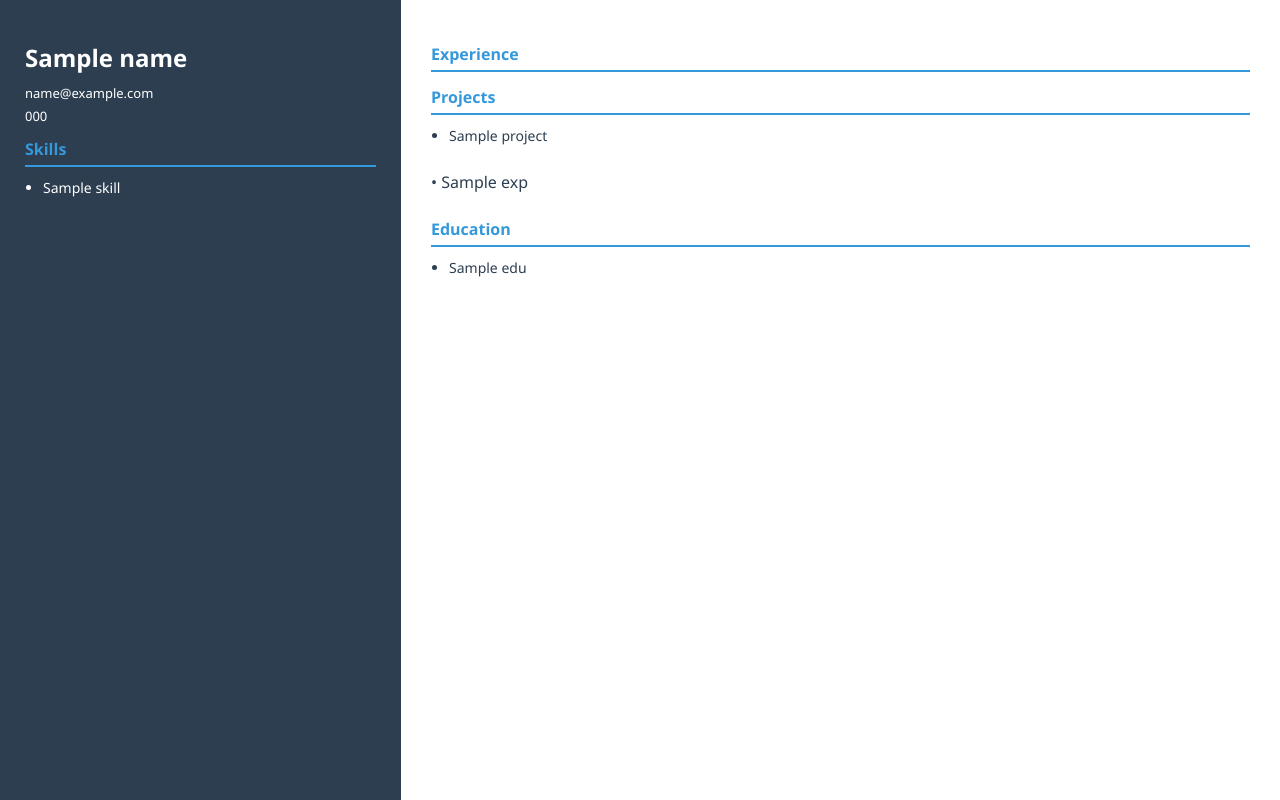
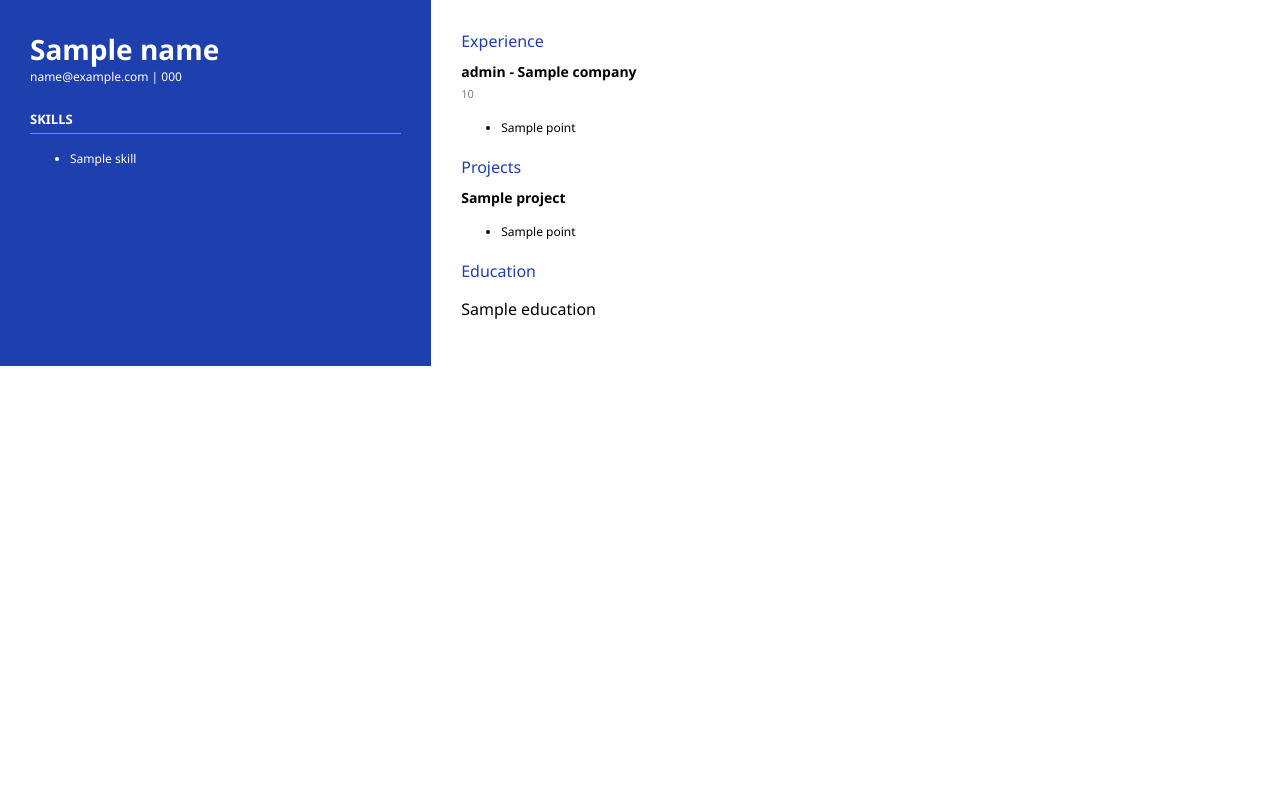
Before and after one commit to nishant931593-billionaire/ai-resume-builder, a Python web app: template backend/templates/modern.html in a window 1280 px wide. Run offline with Jinja, Linux system fonts and the light colour scheme; the template is opened without the code that fills it: most values are stand-ins (such as "Sample title", 1, 10 or a date in 2020).

Commit message:
change templates

```diff
--- a/backend/templates/modern.html
+++ b/backend/templates/modern.html
@@ -1,126 +1,137 @@
 <!DOCTYPE html>
 <html>
 <head>
+<meta charset="UTF-8">
 <style>
 body {
+  margin: 0;
   font-family: 'Segoe UI', sans-serif;
-  margin: 0;
-  color: #2c3e50;
 }
 
 .container {
   display: flex;
-  min-height: 100vh;
 }
 
-/* LEFT SIDEBAR */
+/* LEFT */
 .left {
-  width: 30%;
-  background: #2c3e50;
+  width: 32%;
+  background: #1e40af;
   color: white;
-  padding: 25px;
+  padding: 30px;
 }
 
-.left h1 {
-  margin-bottom: 10px;
-  font-size: 24px;
+.name {
+  font-size: 28px;
+  font-weight: bold;
 }
 
-.left p {
-  font-size: 13px;
-  margin: 5px 0;
+.contact {
+  font-size: 12px;
+  margin-bottom: 20px;
 }
 
-/* RIGHT CONTENT */
-.right {
-  width: 70%;
-  padding: 30px;
-  background: #fff;
-}
-
-/* SECTION */
 .section {
-  margin-bottom: 25px;
+  margin-top: 25px;
 }
 
 .section h2 {
+  font-size: 13px;
+  text-transform: uppercase;
+  border-bottom: 1px solid rgba(255,255,255,0.4);
+  padding-bottom: 5px;
+}
+
+.section li {
+  font-size: 12px;
+  margin-bottom: 6px;
+}
+
+/* RIGHT */
+.right {
+  width: 68%;
+  padding: 30px;
+}
+
+.title {
+  color: #1e40af;
   font-size: 16px;
-  color: #3498db;
-  border-bottom: 2px solid #3498db;
-  padding-bottom: 5px;
   margin-bottom: 10px;
 }
 
-/* LIST STYLING */
-ul {
-  padding-left: 18px;
+.job {
+  margin-bottom: 20px;
+}
+
+.job h3 {
+  font-size: 14px;
   margin: 0;
 }
 
-li {
-  margin-bottom: 8px;
-  font-size: 14px;
-  line-height: 1.5;
+.job span {
+  font-size: 11px;
+  color: gray;
 }
 
-/* EXPERIENCE BLOCK */
-.exp-item {
-  margin-bottom: 12px;
+.job li {
+  font-size: 12px;
+  margin-bottom: 5px;
 }
-
 </style>
 </head>
 
 <body>
+
 <div class="container">
 
-  <!-- LEFT -->
 <div class="left">
-    <h1>{{name}}</h1>
-    <p>{{email}}</p>
-    <p>{{phone}}</p>
+  <div class="name">{{name}}</div>
+  <div class="contact">{{email}} | {{phone}}</div>
 
   <div class="section">
     <h2>Skills</h2>
     <ul>
-        {% for skill in skills %}
-          <li>{{skill}}</li>
+      {% for s in skills %}
+      <li>{{s}}</li>
       {% endfor %}
     </ul>
   </div>
 </div>
 
-  <!-- RIGHT -->
 <div class="right">
 
-    <div class="section">
-      <h2>Experience</h2>
-      <div class="section">
-  <h2>Projects</h2>
+  <div class="title">Experience</div>
+  {% for exp in experience %}
+  <div class="job">
+    <h3>{{exp.role}} - {{exp.company}}</h3>
+    <span>{{exp.duration}}</span>
     <ul>
-    {% for p in projects %}
+      {% for p in exp.points %}
       <li>{{p}}</li>
       {% endfor %}
     </ul>
   </div>
-      {% for exp in experience %}
-        <div class="exp-item">
-          • {{exp}}
+  {% endfor %}
+
+  <div class="title">Projects</div>
+  {% for p in projects %}
+  <div class="job">
+    <h3>{{p.name}}</h3>
+    <ul>
+      {% for point in p.points %}
+      <li>{{point}}</li>
+      {% endfor %}
+    </ul>
   </div>
   {% endfor %}
-    </div>
 
-    <div class="section">
-      <h2>Education</h2>
-      <ul>
-        {% for edu in education %}
-          <li>{{edu}}</li>
+  <div class="title">Education</div>
+  {% for e in education %}
+  <p>{{e}}</p>
   {% endfor %}
-      </ul>
+
 </div>
 
 </div>
 
-</div>
 </body>
 </html>
```
Also changed, not shown: backend/templates/creative.html (+14 -78 lines), backend/templates/minimal.html (+27 -65 lines). Lines whose indentation alone changed are shown as unchanged.
